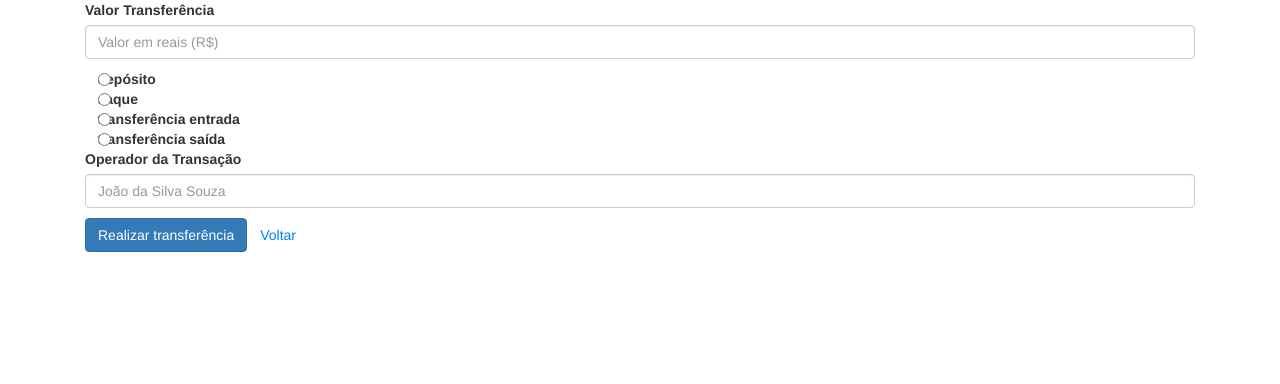
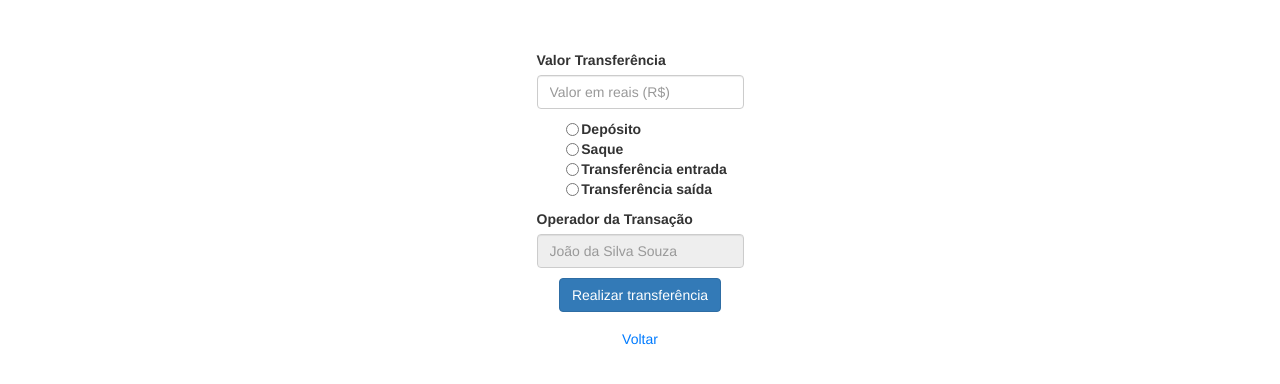
Before and after one commit to Humberto-Bonadiman/extrato, a React (Create React App) app: page /gerar-extrato in a window 1280 px wide. Shown: the top 384 px of the page. Built offline with nearby package versions, Linux system fonts and the light colour scheme; no server answers.

Commit message:
style: estiliza página gerar-extrato

```diff
--- a/src/pages/GerarExtrato.tsx
+++ b/src/pages/GerarExtrato.tsx
@@ -13,12 +13,19 @@ function GerarExtrato() {
   const [valor, setValor] = useState(0);
   const [tipo, setTipo] = useState('');
 
+  const alterDateFormat = (date: String) => {
+    const day = date.substring(0, 2);
+    const month = date.substring(3, 5);
+    const year = date.substring(6, 10);
+    return `${year}-${month}-${day}`;
+  }
+
   const generateTransaction = async (event: { preventDefault: () => void; }) => {
     event.preventDefault();
     const dateTime = new Date().toLocaleString();
     const id = localStorage.getItem('id_conta') || 0;
     const bodyFunction: transferenciaInterface = {
-      dataTransferencia: dateTime,
+      dataTransferencia: alterDateFormat(dateTime),
       valor,
       tipo,
       nomeOperadorTransacao: operador,
@@ -26,10 +33,16 @@ function GerarExtrato() {
     };
     const result = await fetchTransferencia(bodyFunction);
     const POST = 201;
-    // const body = await result.json();
     if (result.status === POST) {
       navigate('/extrato');
     }
+  }
+
+  const enableOperator = () => {
+    if (tipo === "ENTRADA" || tipo === "SAIDA") {
+      return false
+    }
+    return true;
   }
 
   const submit = (event: { preventDefault: () => void; }) => {
@@ -83,34 +96,40 @@ function GerarExtrato() {
             onChange={ ({ target }) => setValor(Number(target.value)) }
           />
         </Form.Group>
+        <Form.Group className="mb-3">
           <Form.Check
             type="radio"
-          label="depósito"
+            label="&nbsp;&nbsp;&nbsp;&nbsp;Depósito"
+            name="tipo"
             id="radio__deposito"
             value="DEPOSITO"
             onChange={ ({ target }) => setTipo(target.value) }
           />
           <Form.Check
             type="radio"
-          label="saque"
+            label="&nbsp;&nbsp;&nbsp;&nbsp;Saque"
+            name="tipo"
             id="radio__saque"
             value="SAQUE"
             onChange={ ({ target }) => setTipo(target.value) }
           />
           <Form.Check
             type="radio"
-          label="transferência entrada"
+            label="&nbsp;&nbsp;&nbsp;&nbsp;Transferência entrada"
+            name="tipo"
             id="radio__entrada"
             value="ENTRADA"
             onChange={ ({ target }) => setTipo(target.value) }
           />
           <Form.Check
             type="radio"
-          label="transferência saída"
+            label="&nbsp;&nbsp;&nbsp;&nbsp;Transferência saída"
+            name="tipo"
             id="radio__saida"
             value="SAIDA"
             onChange={ ({ target }) => setTipo(target.value) }
           />
+        </Form.Group>
         <Form.Group className="mb-3">
           <Form.Label
             data-testid="transaction__label-nome"
@@ -119,6 +138,7 @@ function GerarExtrato() {
           </Form.Label>
           <Form.Control
             type="text"
+            disabled={ enableOperator() }
             placeholder="João da Silva Souza"
             data-testid="transaction__nome"
             onChange={ ({ target }) => setOperador(target.value) }
--- a/src/styles/extrato.css
+++ b/src/styles/extrato.css
@@ -0,0 +1,46 @@
+.transaction-form {
+  align-items: center;
+  display: flex;
+  flex-direction: column;
+  justify-content: center;
+  margin-top: 50px;
+}
+
+.form {
+  align-items: center;
+  display: flex;
+  flex-direction: column;
+  justify-content: center;
+}
+
+.button-extrato {
+  margin-top: 10px;
+}
+
+.custom-ui {
+  background-color: beige;
+  display: flex;
+  flex-direction: column;
+  justify-content: center;
+  align-items: center;
+  border: 1px solid;
+  position: fixed;
+  padding: 10px;
+  box-shadow: 5px 10px 8px #888888;
+  margin-left: -185px;
+  width: 370px;
+  top: 20%;
+  left: 50%;
+  z-index: 1;
+}
+
+.custom-ui .btn-primary {
+  margin: 5px;
+}
+
+@media screen and (max-width: 600px) {
+  .custom-ui {
+    margin-left: -125px;
+    width: 250px;
+  }
+}
```
Lines whose indentation alone changed are shown as unchanged.
